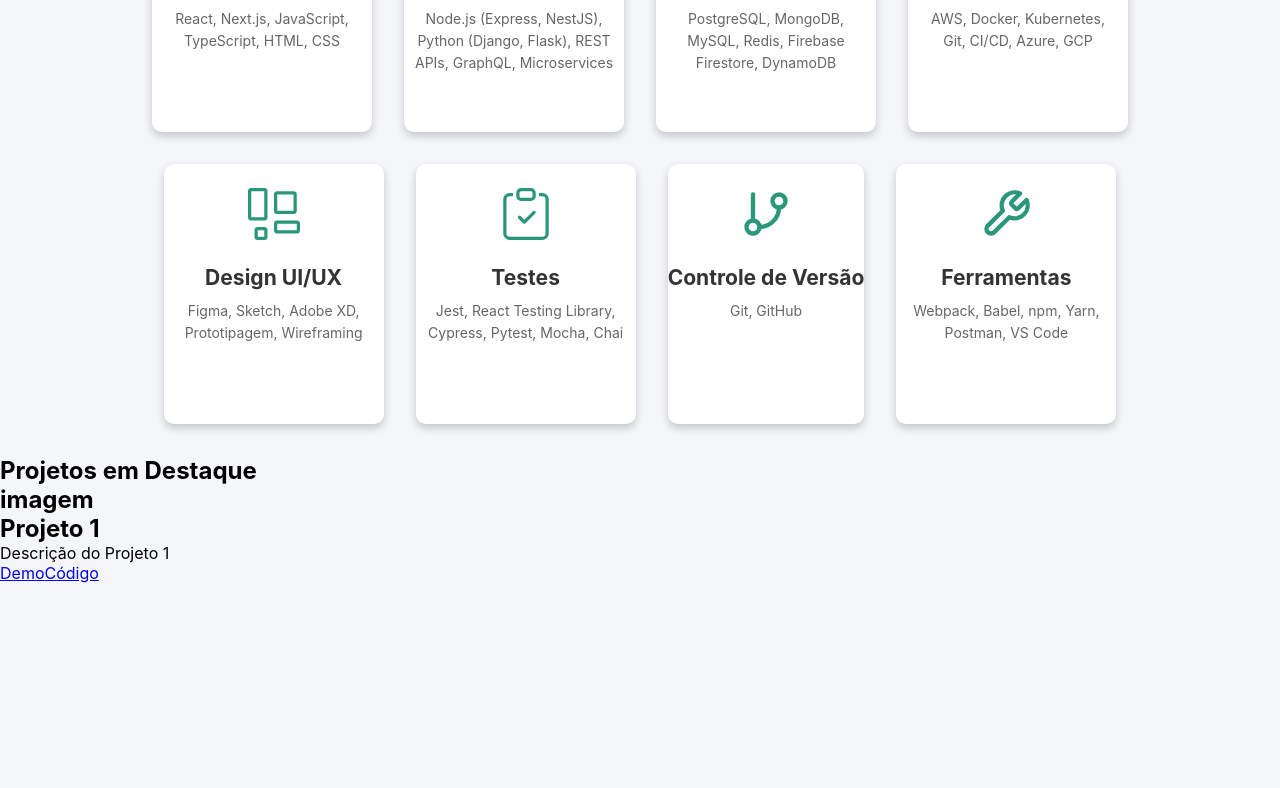
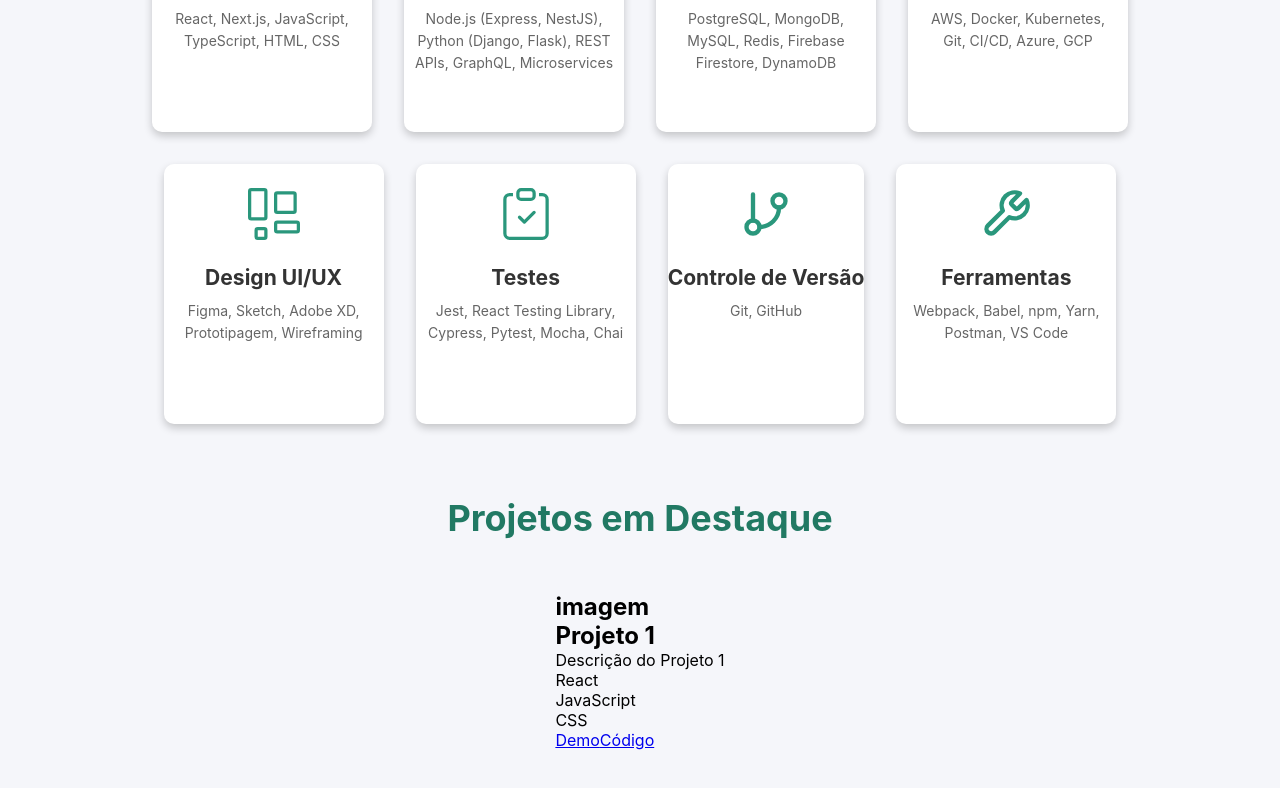
Before and after one commit to Guilherm001/portfolio, a Next.js app: page / in a window 1280 px wide. Shown: the part 1803-2591 px from the top of the page. Before the commit the page ends 2386 px from the top, so only its background shows below. Built offline with nearby package versions, Linux system fonts and the light colour scheme.

Commit message:
adicioando mais iffo

```diff
--- a/src/app/components/Projetos/Style.module.css
+++ b/src/app/components/Projetos/Style.module.css
@@ -1,31 +1,25 @@
-.title {
-  text-align: center;
-  font-size: 2rem;
-  margin-bottom: 2rem;
-  color: #217963;
-}
-
-.container {
-  display: flex;
-  flex-wrap: wrap;
-  gap: 2rem;
-  justify-content: center;
-  max-width: 1200px;
-  margin: 0 auto;
-  padding-bottom: 2rem;
-}
-
-.card {
-  background: #fff;
-  border-radius: 12px;
-  box-shadow: 0 2px 12px rgba(0,0,0,0.08);
-  width: 300px;
-  padding: 1.5rem;
+.Projetos{
   display: flex;
   flex-direction: column;
   align-items: center;
-  transition: transform 0.2s;
+  justify-content: center;
+  width: 100%;
+  height: 100%;
+  padding: 20px;
 }
-.card:hover {
-  transform: translateY(-8px) scale(1.04);
+.containerTitulo{
+  text-align: center;
+    font-size: 24px;
+    font-weight: bold;
+    margin: 20px 0;
+    color: rgb(33, 121, 99);
 }
+.containerCards{
+  display: flex;
+  flex-wrap: wrap;          /* Permite que os cards quebrem para a linha debaixo */
+  justify-content: center;  /* Centraliza os cards */
+  gap: 2rem;                /* Espaço entre os cards */
+  max-width: 1000px;
+  margin: auto;
+  padding: 2rem 0;
+}
--- a/src/app/components/Projetos/card.jsx
+++ b/src/app/components/Projetos/card.jsx
@@ -2,22 +2,22 @@ import Style from "./Style.module.css";
 
 export default function Card(props) {
   return (
-    <div>
+    <div className={Style.Card}>
       <div className={Style.Imagem}>
         <h1>imagem</h1>
       </div>
-      <div>
+      <div className={Style.Titulo}>
         <h2>{props.titulo}</h2>
       </div>
-      <div>
+      <div className={Style.Descricao}>
         <p>{props.descricao}</p>
       </div>
-      <div>
+      <div className={Style.Tecnologias}>
         <p>{props.tecnologia1}</p>
         <p>{props.tecnologia2}</p>
         <p>{props.tecnologia3}</p>
       </div>
-      <nav>
+      <nav className={Style.Links}>
         <a href="#">Demo</a>
         <a href="#">Código</a>
       </nav>
--- a/src/app/components/Projetos/index.jsx
+++ b/src/app/components/Projetos/index.jsx
@@ -3,25 +3,23 @@ import Style from "./Style.module.css";
 
 export default function Projetos() {
   return (
-    <section>
-      <div>
+    <section className={Style.Projetos}>
+      <div className={Style.containerTitulo}>
         <h1>Projetos em Destaque</h1>
       </div>
-      <div>
-        <div>
+      <div className={Style.containerCards}>
         <Card
           imagem="/projeto1.png"
           titulo="Projeto 1"
           descricao="Descrição do Projeto 1"
-            tecnologia1=""
-            tecnologia2=""
-            tecnologia3=""
-            tecnologia4=""
+          tecnologia1=" React"
+          tecnologia2=" JavaScript"
+          tecnologia3=" CSS"
+          tecnologia4=" Next.js"
           link1=""
           link2=""
         />
       </div>
-      </div>
     </section>
   );
 }
```
Lines whose indentation alone changed are shown as unchanged.
